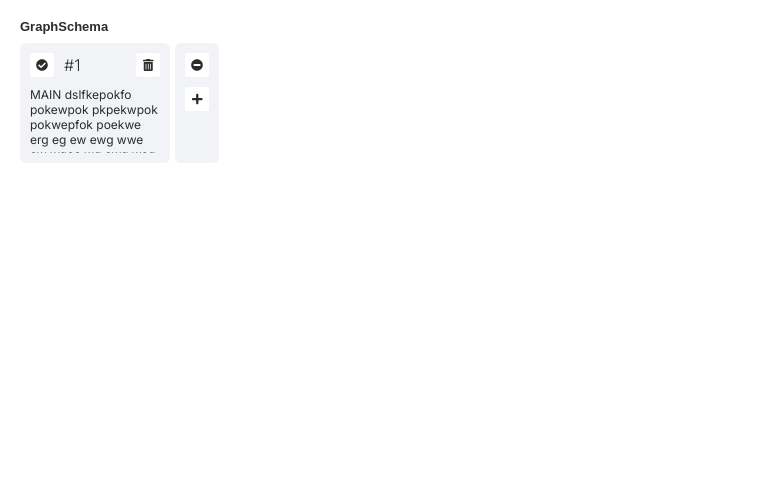
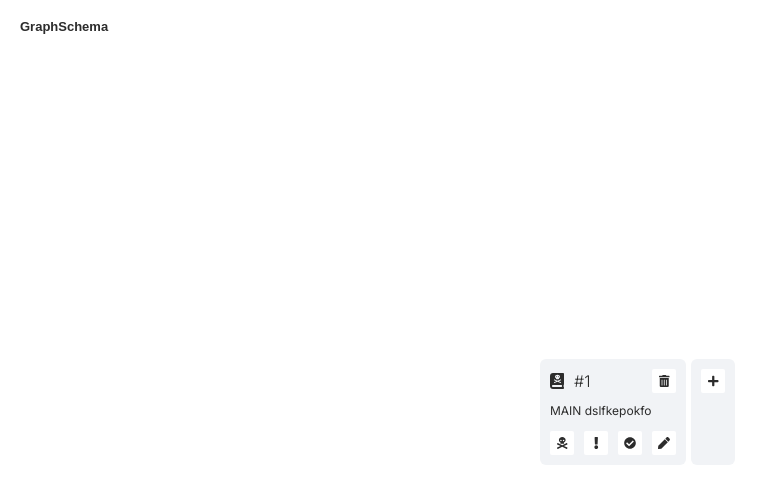
Before and after one commit to chepuhasasha/orbitale, a Vue app: page /#/ in a window 1280 px wide. Shown: the top 504 px of the page, without its empty margins (0-778 px from the left). Built offline with nearby package versions, Linux system fonts and the light colour scheme.

Commit message:
update layout

```diff
--- a/src/blocks/GraphSchema.vue
+++ b/src/blocks/GraphSchema.vue
@@ -4,7 +4,8 @@
     :grid-area='gridArea'
   )
     template(v-slot:body)
-      SchemaItem(:graph='graph')
+      .schema
+        SchemaItem(:graph='graph')
 </template>
 
 <script>
@@ -31,4 +32,9 @@ export default {
 </script>
 
 <style lang='scss'>
+.schema {
+  width: max-content;
+  height: max-content;
+  margin: auto;
+}
 </style>
--- a/src/components/Button.vue
+++ b/src/components/Button.vue
@@ -55,6 +55,22 @@ export default {
     danger: {
       type: Boolean,
       default: false
+    },
+    /**
+     * warning button
+     * @values true, false
+     */
+    warning: {
+      type: Boolean,
+      default: false
+    },
+    /**
+     * sucsess button
+     * @values true, false
+     */
+    sucsess: {
+      type: Boolean,
+      default: false
     }
   },
 
@@ -64,6 +80,8 @@ export default {
         [this.$style.active]: this.active,
         [this.$style.disable]: this.disable,
         [this.$style.danger]: this.danger,
+        [this.$style.warning]: this.warning,
+        [this.$style.sucsess]: this.sucsess,
         [this.$style.icon]: !this.text
       }
     },
@@ -132,6 +150,18 @@ export default {
     background: var(--danger_100);
   }
 }
+.warning {
+  background: var(--warning_0);
+  &:hover {
+    background: var(--warning_100);
+  }
+}
+.sucsess {
+  background: var(--sucsess_0);
+  &:hover {
+    background: var(--sucsess_100);
+  }
+}
 
 .icon {
   align-items: center;
--- a/src/components/SchemaItem.vue
+++ b/src/components/SchemaItem.vue
@@ -2,25 +2,35 @@
   .schema-item(:title='graph.name')
     .schema-item_head
       .schema-item_title
-        Button(icon='check-circle' @click='remove' :sucsess='true')
+        font-awesome-icon(v-if='graph.icon' :icon='graph.icon')
         .schema-item_name {{ graph.name }}
         Button(icon='trash-alt' @click='remove' :danger='true')
       .schema-item_desc {{ graph.description }}
+      .ROW
+        Button(icon='skull-crossbones' @click='' :danger='true')
+        Button(icon='exclamation' @click='' :warning='true')
+        Button(icon='check-circle' @click='' :sucsess='true')
+        Button(icon='pen' @click='')
     .schema-item_line
       .ROW
-        Button(icon='minus-circle' @click='minimize')
+        Button(
+          v-if='graph.childs[0]'
+          icon='eye'
+          @click='minimize')
         Button(icon='plus' @click='add')
       Button(
-        v-if='graph.childs[0]'
+        v-if='graph.childs[1]'
         icon='trash-alt'
-        @click='removeAll'
+        @click=''
         :danger='true'
       )
-    .schema-item_childs
+    transition-group.schema-item_childs(name='slide-fade' tag='div')
       SchemaItem(
         :graph='item'
+        :key='i'
         v-for='(item, i) in graph.childs'
       )
+
 </template>
 
 <script>
@@ -73,10 +83,10 @@ export default {
     writing-mode: vertical-lr;
   }
   &_head {
-    min-width: 150px;
-    max-width: 150px;
-    min-height: 120px;
-    max-height: 120px;
+    min-width: 146px;
+    max-width: 146px;
+    min-height: 106px;
+    max-height: 106px;
     background: var(--background_0);
     padding: 10px;
     border-radius: 6px;
@@ -96,7 +106,8 @@ export default {
     color: var(--text_secondary);
     max-width: 100%;
     max-height: 100%;
-    overflow-y: auto;
+    overflow-y: hidden;
+    text-overflow: ellipsis;
   }
 
   &_name {
--- a/src/mixin.js
+++ b/src/mixin.js
@@ -5,6 +5,7 @@ const Graph = {
       parent.childs.push({
         id: Math.round(Math.random(new Date().getTime()) * 1000000),
         name: title,
+        icon: 'skull-crossbones',
         description,
         childs: []
       });
--- a/src/store/graph.js
+++ b/src/store/graph.js
@@ -4,6 +4,7 @@ export default {
   state: {
     name: '#1',
     id: 1,
+    icon: 'book-dead',
     description: 'MAIN dslfkepokfo pokewpok pkpekwpok pokwepfok poekwe erg eg ew ewg wwe ew wgee wg ewg weg weg ewgheafpfokwepo pokwepfk pokwep pokewf',
     childs: []
   },
--- a/src/styles.js
+++ b/src/styles.js
@@ -12,6 +12,10 @@ const styles = {
       primary_100: '#0B8FE8',
       danger_0: '#FF5A26',
       danger_100: '#FF3D00',
+      warning_0: '#FFB800',
+      warning_100: '#FFD465',
+      sucsess_0: '#CDFF64',
+      sucsess_100: '#AAD44F',
     },
     light: {
       background_0: '#F1F3F6',
```
